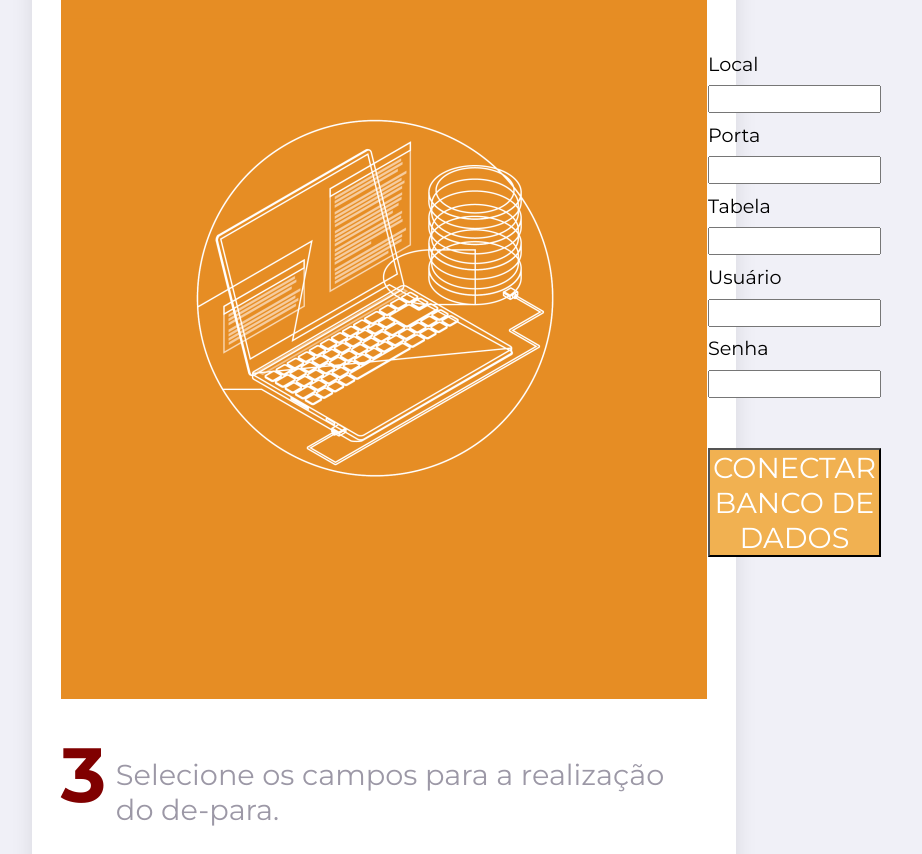
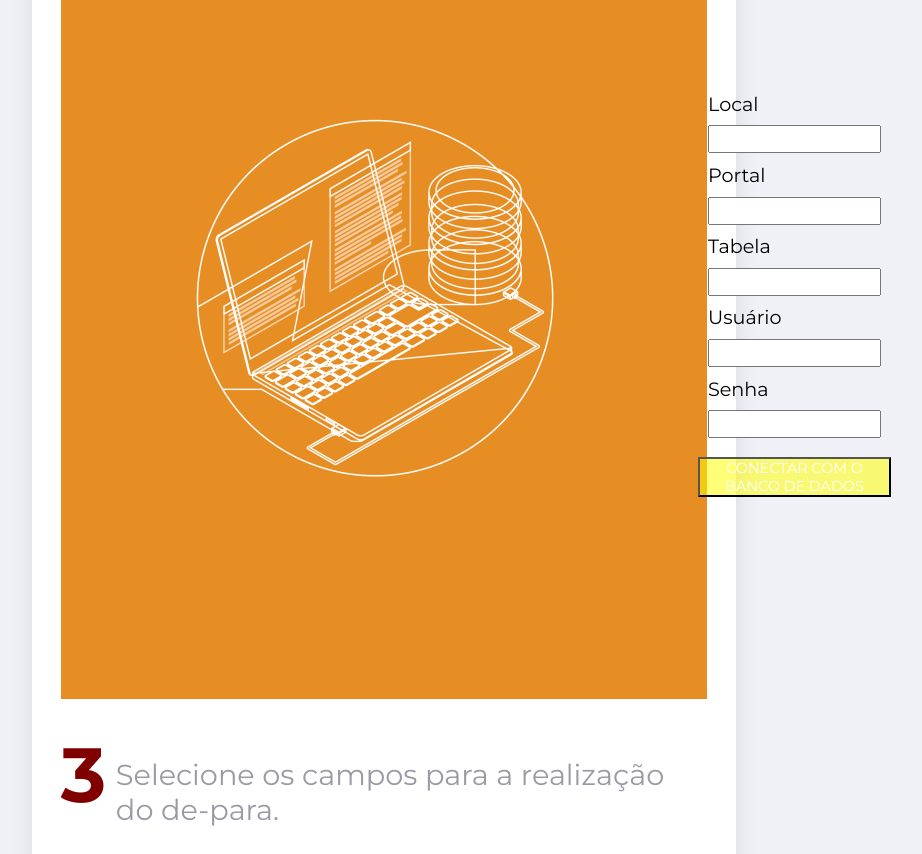
Before and after one commit to BureauTech/Mini-ETL-Shapefile-to-PostGis, a React (Create React App) app in the folder web/: page /shape in a window 1280 px wide. Shown: the part 1100-1954 px from the top of the page, without its empty margins (256-1178 px from the left). Built offline with nearby package versions, Linux system fonts and the light colour scheme.

Commit message:
form text changed, useState function added, styles update

```diff
--- a/web/src/components/Connection/index.js
+++ b/web/src/components/Connection/index.js
@@ -1,4 +1,4 @@
-import React from 'react';
+import React, {useEffect, useState} from 'react';
 
 import postStep1 from '../../assets/img/notebook-background.png';
 
@@ -6,6 +6,13 @@ import './styles.css';
 
 
 function Connection() {
+
+  const [local, setLocal] = useState();
+  const [portal, setPortal] = useState();
+  const [table, setTable] = useState();
+  const [user, setUser] = useState();
+  const [password, setPassword] = useState();
+
     return (
         <div className="db-container">
           <div className="post-step1-button">
@@ -14,22 +21,31 @@ function Connection() {
 
           <form className="forms-content">
             <label htmlFor="">Local</label>
-            <input type="text"/>
+            <input type="text"
+              onChange={event => setLocal(event.target.value)}
+            />
 
-            <label htmlFor="">Porta</label>
-            <input type="text"/>
+            <label htmlFor="">Portal</label>
+            <input type="text"
+              onChange={event => setPortal(event.target.value)}
+            />
 
             <label htmlFor="">Tabela</label>
-            <input type="text"/>
+            <input type="text"
+              onChange={event => setTable(event.target.value)}
+            />
 
             <label htmlFor="">Usuário</label>
-            <input type="text"/>
+            <input type="text"
+              onChange={event => setUser(event.target.value)}
+            />
 
             <label htmlFor="">Senha</label>
-            <input type="text"/>
+            <input type="password"
+              onChange={event => setPassword(event.target.value)}
+            />
 
-            <button type="submit">CONECTAR BANCO DE DADOS</button>
-
+            <button type="submit" onClick={() => console.log('CONSOLA AÍ DOIDAO', local, portal, table, user, password)}>CONECTAR COM O BANCO DE DADOS</button>
           </form>
         </div>
     )
--- a/web/src/components/Connection/styles.css
+++ b/web/src/components/Connection/styles.css
@@ -34,13 +34,13 @@
 }
 
 .db-container button {
-   color: #fff;
-   background-color: #f1b151;
-   font: 400 3rem Montserrat;
-   margin-top: 50px;
+    display: flex;
+    height: 40px;
+
+
+    margin: 2rem -1rem;
+    font: 400 1.5rem Montserrat;
+
+    color: white;
+    background: rgba(255, 255, 0, 0.534);
 }
-
-.db-container button:hover {
-    background-color:#e08012;
-    ;
- }
```
